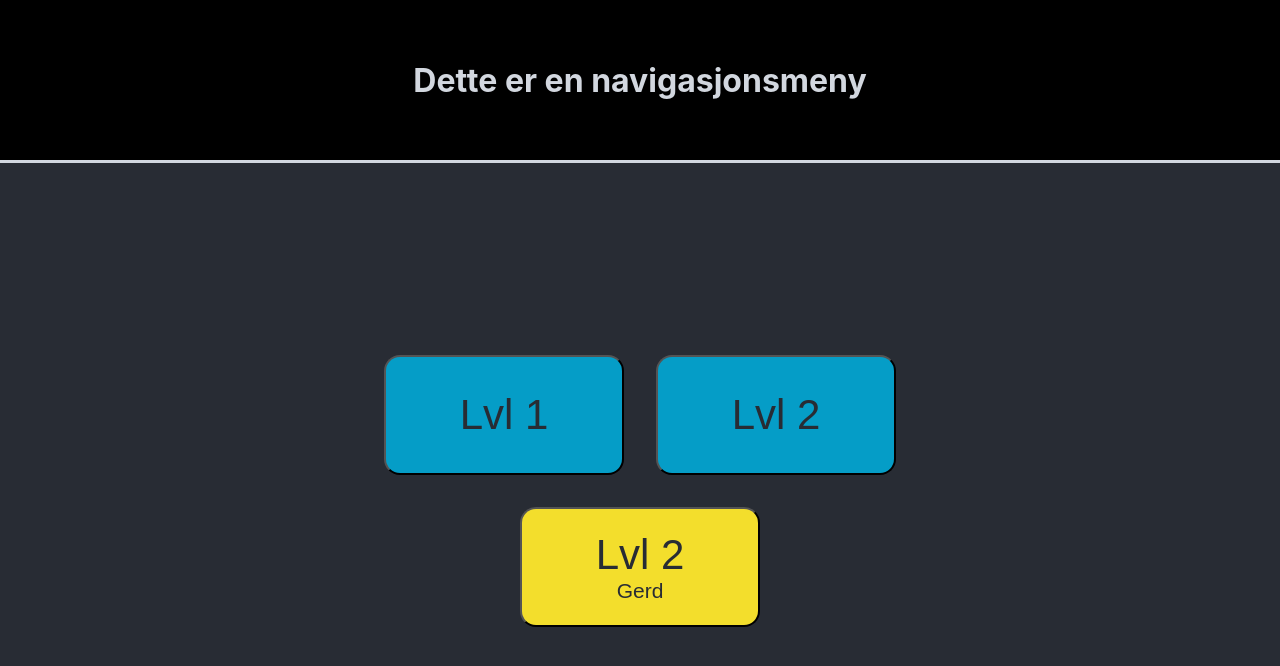
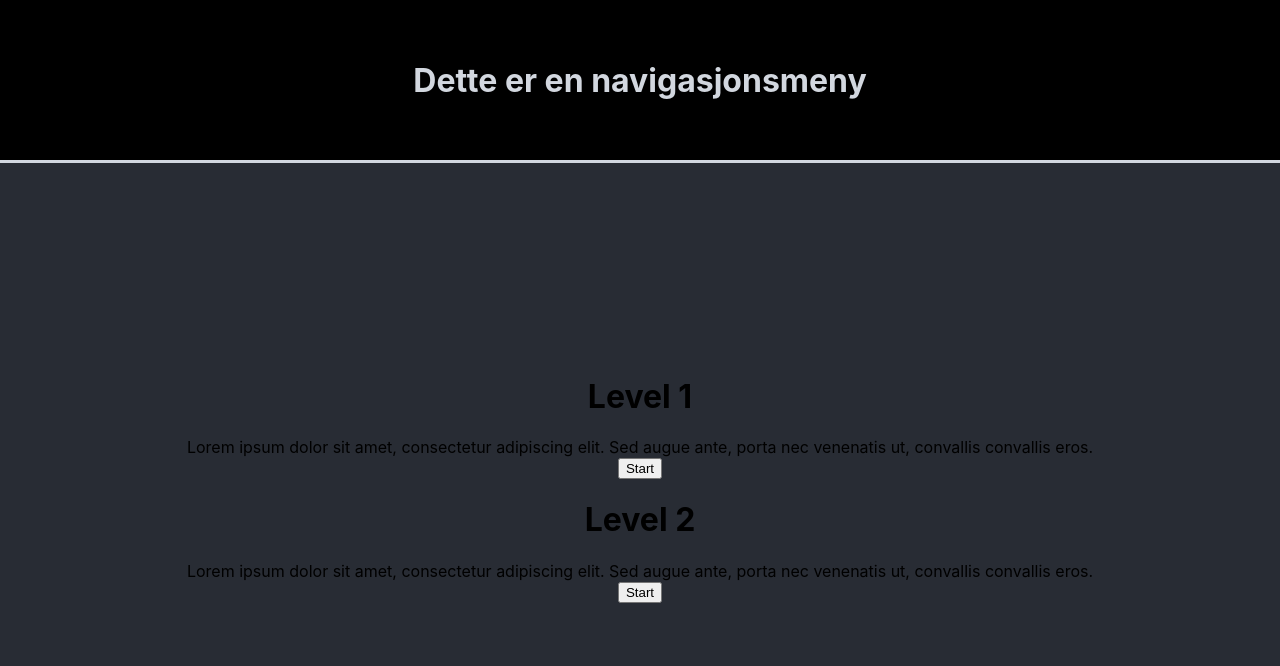
Before and after one commit to fishyFrogFace/08_TFB_INN, a React (Create React App) app: page / in a window 1280 px wide. Shown: the top 666 px of the page. Built offline with nearby package versions, Linux system fonts and the light colour scheme.

Commit message:
Added style-less ExaminationBlurb

```diff
--- a/src/App.tsx
+++ b/src/App.tsx
@@ -24,9 +24,8 @@ interface State {
 }
 
 const fpExample = [
-  { name: 'Lvl 1', username: '', avatar: 'TODO', status: 'new', id: 1 },
-  { name: 'Lvl 2', username: '', avatar: 'TODO', status: 'new', id: 1 },
-  { name: 'Lvl 2', username: 'Gerd', avatar: 'TODO', status: 'paused', id: 2 }
+  { id: 1, title: 'Level 1', description: 'Lorem ipsum dolor sit amet, consectetur adipiscing elit. Sed augue ante, porta nec venenatis ut, convallis convallis eros.'},
+  { id: 2, title: 'Level 2', description: 'Lorem ipsum dolor sit amet, consectetur adipiscing elit. Sed augue ante, porta nec venenatis ut, convallis convallis eros.'}
 ];
 
 const examExamples = {
--- /dev/null
+++ b/src/frontpage/ExaminationBlurb.css
@@ -0,0 +1 @@
+/* todo :) */
--- /dev/null
+++ b/src/frontpage/ExaminationBlurb.tsx
@@ -0,0 +1,25 @@
+import React from 'react';
+import './ExaminationBlurb.css';
+
+interface ExamInfo {
+  id: number;
+  title: string;
+  description: string;
+}
+
+interface Props {
+  examInfo: ExamInfo;
+  chooseExamination: (ExamID: number) => void;
+}
+
+const ExaminationBlurb: React.FC<Props> = props => {
+  return (
+    <div className="examination-info">
+      <h1>{props.examInfo.title}</h1>
+      <p>{props.examInfo.description}</p>
+      <button onClick={() => props.chooseExamination(props.examInfo.id)}>Start</button>
+    </div>
+  );
+};
+
+export default ExaminationBlurb;
--- /dev/null
+++ b/src/frontpage/ExaminationList.css
@@ -0,0 +1 @@
+/* todo :) */
--- /dev/null
+++ b/src/frontpage/ExaminationList.tsx
@@ -0,0 +1,32 @@
+import React from 'react';
+import ExaminationBlurb from './ExaminationBlurb';
+import './ExaminationList.css';
+
+interface ExamInfo {
+  id: number;
+  title: string;
+  description: string;
+}
+
+interface Props {
+  examInfos: ExamInfo[]; // Array of objects containing info on available examinations
+  chooseExamination: (ExamID: number) => void;
+}
+
+const ExaminationList: React.FC<Props> = props => {
+  return (
+    <div className='examination-list'>
+      {props.examInfos.map((examInfo, i) => {
+        return (
+          <ExaminationBlurb
+            key={i}
+            examInfo={examInfo}
+            chooseExamination={props.chooseExamination}
+          />
+        )
+      })}
+    </div>
+  )
+}
+
+export default ExaminationList;
--- a/src/frontpage/FrontPage.tsx
+++ b/src/frontpage/FrontPage.tsx
@@ -1,8 +1,14 @@
 import React, { useState } from 'react';
 import '../App.css';
 import './FrontPage.css';
-import Button from '../components/Button';
+import ExaminationList from './ExaminationList';
 import NavBar from '../components/NavBar';
+
+interface ExamInfo {
+  id: number;
+  title: string;
+  description: string;
+}
 
 interface Examination {
   name: string;
@@ -13,34 +19,21 @@ interface Examination {
 }
 
 interface Props {
-  availableExaminations: Examination[];
+  availableExaminations: ExamInfo[];
   chooseExamination: (id: number) => void;
 }
 
 /* buttons should be generated from props passed to the component
    based on available examinations */
 const FrontPage: React.FC<Props> = props => {
-  const [availableExaminations, setAvailableExaminations] = useState(
-    props.availableExaminations
-  );
-
   return (
     <div className='main'>
       <NavBar />
       <div className='questionContainer'>
-        <div className='frontpage-buttons'>
-          {availableExaminations.map((element, i) => {
-            return (
-              <Button
-                key={i}
-                classNames={element.status}
-                onClick={() => props.chooseExamination(element.id)}>
-                <p className='btn-header'>{element.name}</p>
-                <p className='btn-body'>{element.username}</p>
-              </Button>
-            );
-          })}
-        </div>
+        <ExaminationList
+          examInfos={props.availableExaminations}
+          chooseExamination={props.chooseExamination}
+        />
       </div>
     </div>
   );
```
